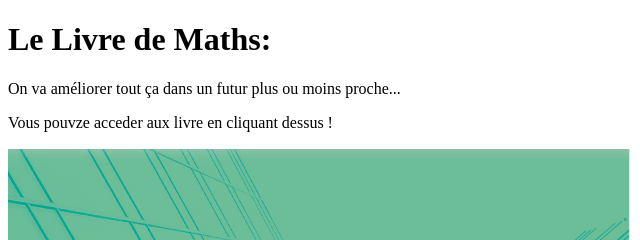
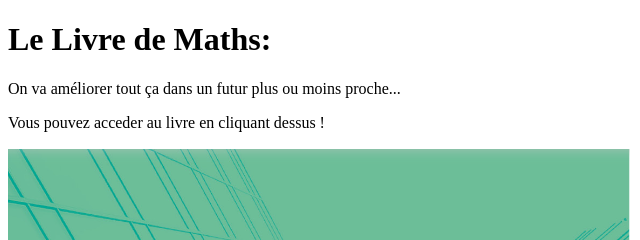
Before and after one commit to Equit59/LivreMaths, a plain HTML site: page index.html in a window 1280 px wide. Shown: the top 240 px of the page, 0-640 px from the left. Drawn offline with Linux system fonts and the light colour scheme.

Commit message:
Update index.html

```diff
--- a/index.html
+++ b/index.html
@@ -8,7 +8,7 @@
   <body>
     <h1>Le Livre de Maths:</h1>
     <p>On va améliorer tout ça dans un futur plus ou moins proche...</p>
-    <p>Vous pouvze acceder aux livre en cliquant dessus !</p>
+    <p>Vous pouvez acceder au livre en cliquant dessus !</p>
     <div class="cat">
       <a
         href="https://institutdegenechfr-my.sharepoint.com/:f:/g/personal/trehoutloi_institutdegenech_fr/EouVESonmTBLj8reDYSmP94BYzERCHQ55vrxJa3HZVLXCg?e=FcsYX8"
```
